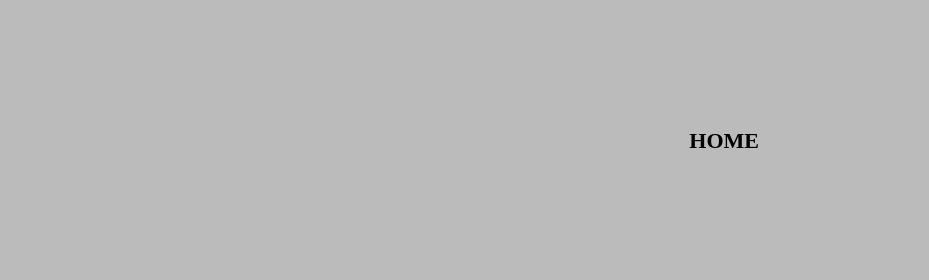
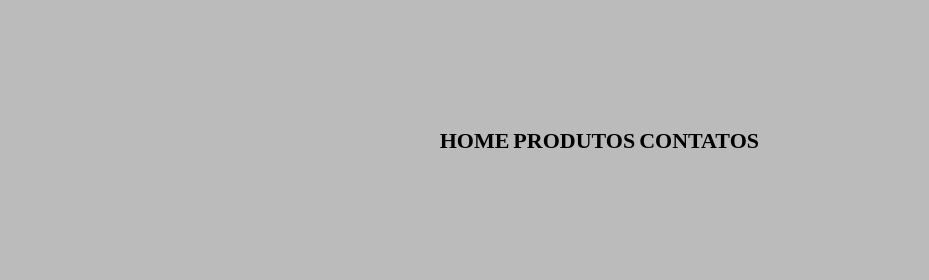
Before and after one commit to Gabrielly-DePaula8/BarbeariaAlura, a plain HTML site: page produtos.html in a window 1280 px wide. Shown: the top 280 px of the page, 351-1280 px from the left. Drawn offline with Linux system fonts and the light colour scheme.

Commit message:
produtos novo

```diff
--- a/produtos.css
+++ b/produtos.css
@@ -27,6 +27,7 @@ nav a {
     font-size: 22px;
     text-decoration: none;
 }
+
 nav a:hover {
     color: #c78c19;
     text-decoration: underline;
--- a/produtos.html
+++ b/produtos.html
@@ -16,8 +16,8 @@
              <nav>
                 <ul>
                     <li> <a href="index.html"> Home</a></li>
-                     <li> <a href="produtos.html"></a></li>
-                    <li> <a href="contato.html"></A></li>
+                     <li> <a href="produtos.html"> Produtos</a></li>
+                    <li> <a href="contato.html"> Contatos</A></li>
                 </ul>
             </nav>
 
```
